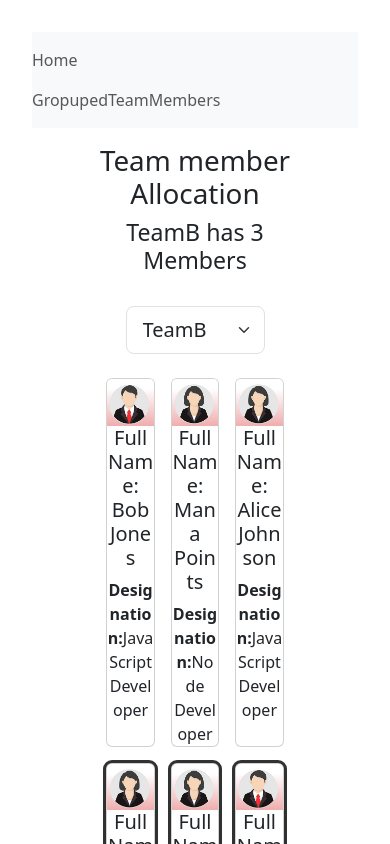
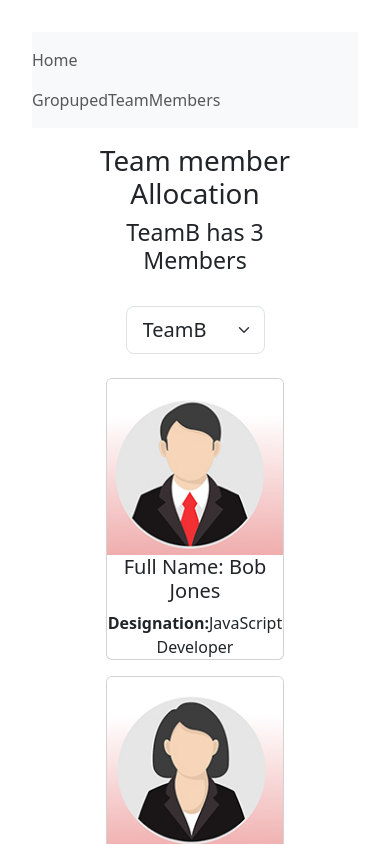
Before and after one commit to henrike32/team-manage-app, a React (Vite) app: page / in a window 390 px wide. Shown: the top 844 px of the page. Built offline with nearby package versions, Linux system fonts and the light colour scheme.

Commit message:
adding responsiveness to the app.css

```diff
--- a/src/App.css
+++ b/src/App.css
@@ -20,3 +20,9 @@ body {
 h1,h2,h3,h4,h5,p {
   text-align: center;
 }
+
+@media only screen and (max-width:600px){
+  .card-collection{
+    grid-template-columns: 1fr;
+  }
+}
```
